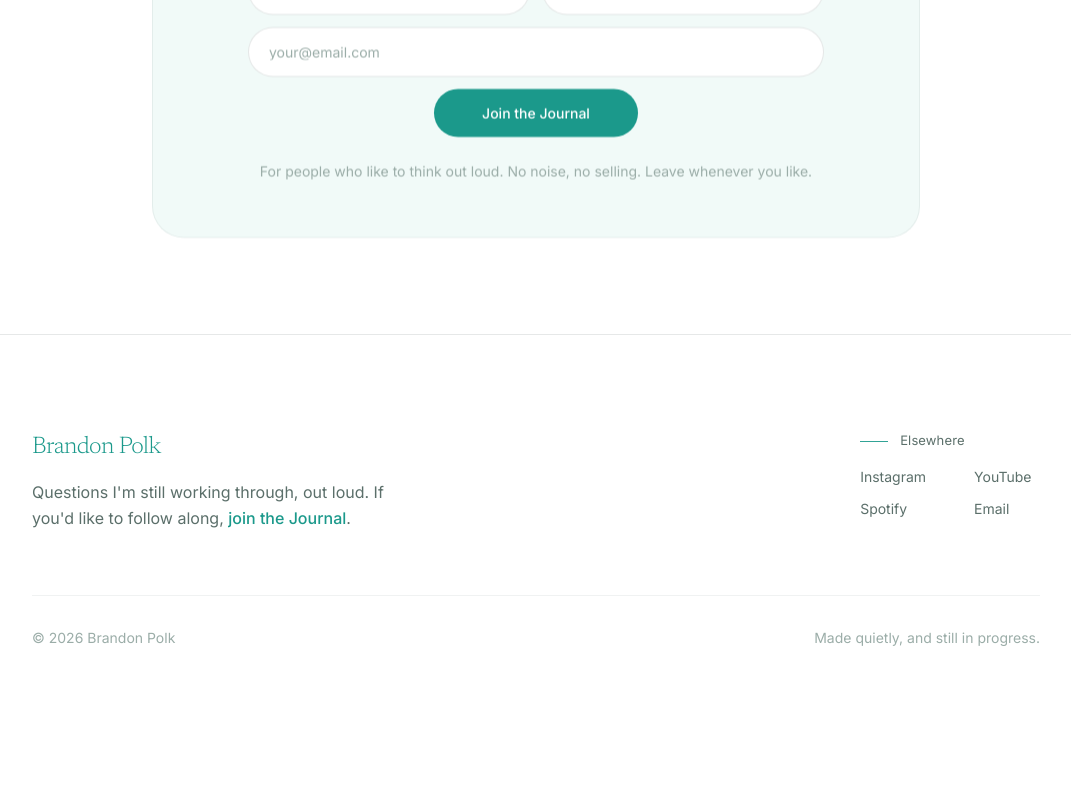
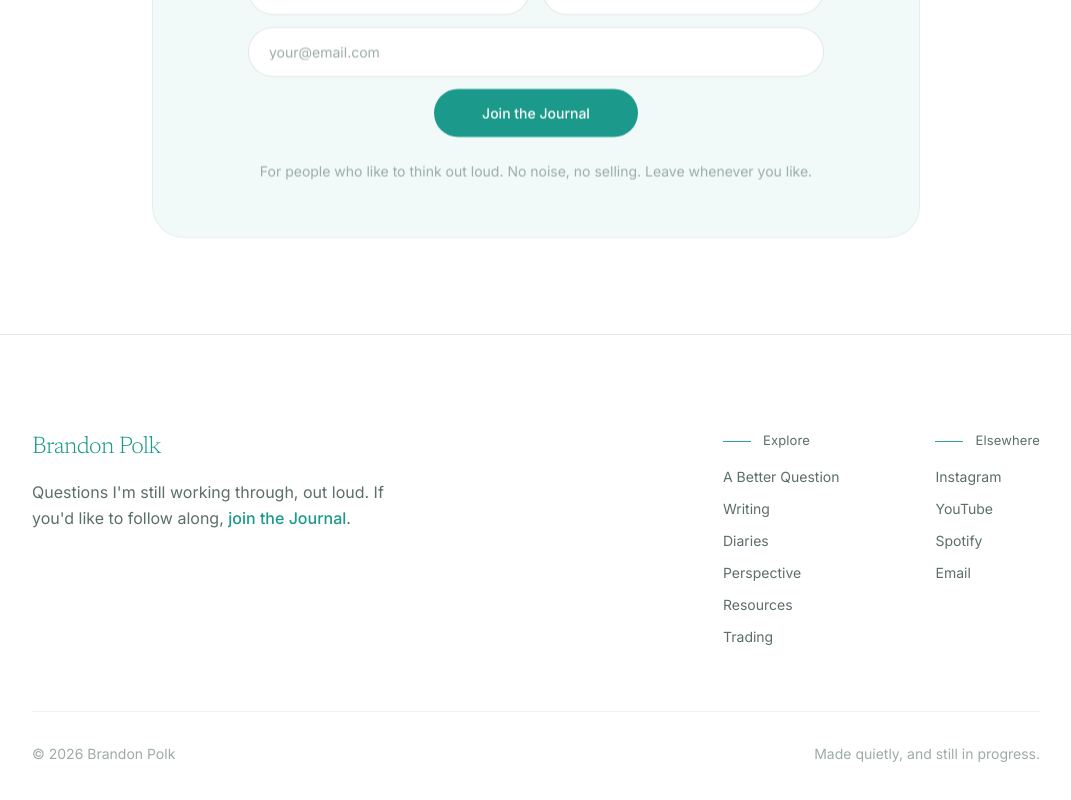
Before and after one commit to iambrandonpolk/brandon-polk-site, a Next.js app: page / in a window 1280 px wide. Shown: the part 3311-4111 px from the top of the page, without its empty margins (104-1175 px from the left). Before the commit the page ends 4055 px from the top, so only its background shows below. Built offline with nearby package versions, Linux system fonts and the light colour scheme.

Commit message:
Update Footer.jsx

```diff
--- a/components/Footer.jsx
+++ b/components/Footer.jsx
@@ -1,5 +1,16 @@
 import Container from "./Container";
 import { social } from "@/lib/content";
+
+// A curated site map for the footer — mirrors the trimmed nav so every
+// destination is reachable from the bottom of any page.
+const explore = [
+  { label: "A Better Question", href: "/a-better-question" },
+  { label: "Writing", href: "/writing" },
+  { label: "Diaries", href: "/diaries" },
+  { label: "Perspective", href: "/perspective" },
+  { label: "Resources", href: "/resources" },
+  { label: "Trading", href: "/trading" },
+];
 
 // A calm close. One last invitation, quiet links, and room to breathe.
 // The "Elsewhere" list carries Instagram (where DMs land) and a discreet
@@ -28,9 +39,25 @@ export default function Footer() {
             </p>
           </div>
 
+          <div className="flex gap-16 sm:gap-24">
+            <nav className="flex flex-col gap-4">
+              <p className="eyebrow">Explore</p>
+              <div className="flex flex-col gap-3">
+                {explore.map((item) => (
+                  <a
+                    key={item.label}
+                    href={item.href}
+                    className="link-underline w-fit text-sm text-[var(--text-muted)] transition-colors duration-300 hover:text-[var(--text)]"
+                  >
+                    {item.label}
+                  </a>
+                ))}
+              </div>
+            </nav>
+
             <nav className="flex flex-col gap-4">
               <p className="eyebrow">Elsewhere</p>
-            <div className="grid grid-cols-2 gap-x-12 gap-y-3">
+              <div className="flex flex-col gap-3">
                 {social.map((item) => (
                   <a
                     key={item.label}
@@ -45,6 +72,7 @@ export default function Footer() {
               </div>
             </nav>
           </div>
+        </div>
 
         <div className="mt-16 flex flex-col gap-2 border-t border-[var(--border-soft)] pt-8 text-sm text-[var(--text-faint)] sm:flex-row sm:items-center sm:justify-between">
           <p>© {year} Brandon Polk</p>
```
Lines whose indentation alone changed are shown as unchanged.
